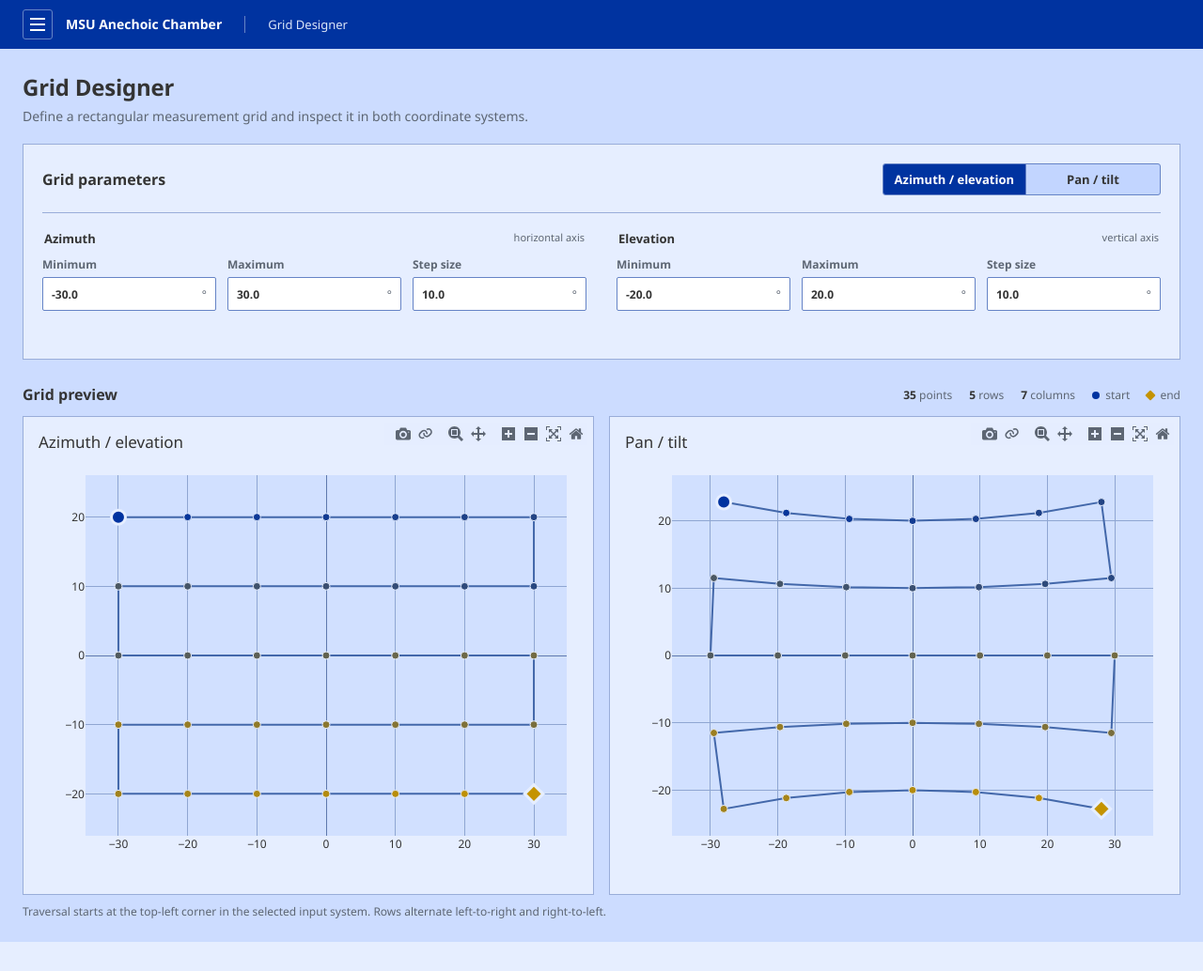
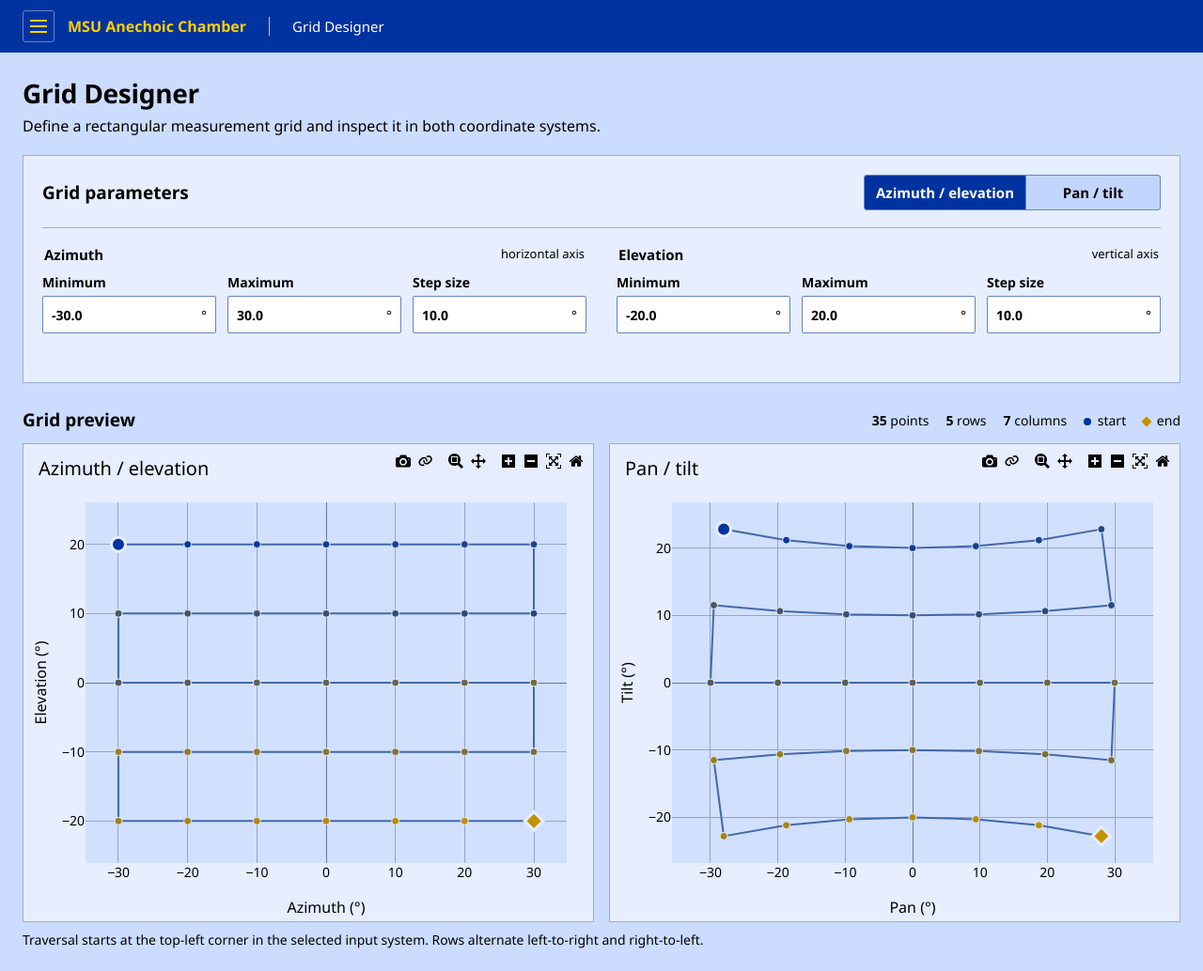
Before and after one commit to msu-ssc/lems-anechoic, a FastAPI app: page /grid-designer in a window 1280 px wide. Shown: the whole page at 94% size. Before the commit the page ends 1003 px from the top, so only its background shows below. Run offline with FastAPI, Linux system fonts and the light colour scheme.

Commit message:
Better colors. Theme finally looks nice.

```diff
--- a/msu_anechoic/web/app.py
+++ b/msu_anechoic/web/app.py
@@ -125,21 +125,32 @@ def _figure(
     return {
         "data": data,
         "layout": {
-            "title": {"text": title, "x": 0.02, "xanchor": "left"},
+            "title": {
+                "text": title,
+                "x": 0.02,
+                "xanchor": "left",
+                "font": {"size": 20},
+            },
             "paper_bgcolor": "#e6eeff",
             "plot_bgcolor": "#d1e0ff",
-            "font": {"family": "Aptos, Segoe UI, Arial, sans-serif", "color": "#343434"},
+            "font": {
+                "family": "Aptos, Segoe UI, Arial, sans-serif",
+                "color": "#000000",
+                "size": 14,
+            },
             "margin": {"l": 62, "r": 24, "t": 58, "b": 58},
             "hovermode": "closest",
             "showlegend": False,
             "xaxis": {
-                "title": x_title,
+                "title": {"text": x_title, "font": {"size": 16}},
+                "tickfont": {"size": 14},
                 "gridcolor": "#8fa6d2",
                 "zerolinecolor": "#5f79ad",
                 "automargin": True,
             },
             "yaxis": {
-                "title": y_title,
+                "title": {"text": y_title, "font": {"size": 16}},
+                "tickfont": {"size": 14},
                 "gridcolor": "#8fa6d2",
                 "zerolinecolor": "#5f79ad",
                 "automargin": True,
--- a/msu_anechoic/web/static/grid-designer.css
+++ b/msu_anechoic/web/static/grid-designer.css
@@ -9,8 +9,8 @@
     --surface-muted: #c2d5ff; /* HSL lightness 88% */
     --border: #99add9;
     --border-dark: #6684c6;
-    --text: #343434;
-    --text-muted: #5d6673;
+    --text: #000000;
+    --text-muted: #000000;
     --accent: #0033a0;
     --accent-dark: #002779;
     --accent-secondary: #005eb8;
@@ -19,7 +19,7 @@
     --header: #0033a0;
     --header-border: #0033a0;
     --header-text: #ffffff;
-    --header-muted: #dce5f8;
+    --header-muted: #ffffff;
     --header-divider: #6684c6;
     --input: #ffffff;
     --menu-hover: #ccdcff;
@@ -27,7 +27,7 @@
     --warning-surface: #fff1df;
     --plot-paper: #e6eeff;
     --plot-background: #d1e0ff; /* HSL lightness 91% */
-    --plot-text: #343434;
+    --plot-text: #000000;
     --plot-grid: #8fa6d2;
     --plot-zero: #5f79ad;
     --plot-line: #4368aa;
@@ -83,11 +83,11 @@ body {
     min-width: 320px;
     margin: 0;
     background: var(--background);
-    font-size: 14px;
+    font-size: 16px;
 }
 
 .site-header {
-    height: 52px;
+    height: 56px;
     padding: 0 24px;
     position: relative;
     z-index: 10;
@@ -100,11 +100,11 @@ body {
 }
 
 .menu-toggle {
-    width: 32px;
-    height: 32px;
+    width: 34px;
+    height: 34px;
     padding: 7px;
     display: inline-flex;
-    flex: 0 0 32px;
+    flex: 0 0 34px;
     flex-direction: column;
     justify-content: center;
     gap: 4px;
@@ -128,12 +128,12 @@ body {
     width: 100%;
     height: 2px;
     display: block;
-    background: var(--header-text);
+    background: var(--brand-yellow);
 }
 
 .application-name {
-    color: var(--header-text);
-    font-size: 14px;
+    color: var(--brand-yellow);
+    font-size: 16px;
     font-weight: 650;
     text-decoration: none;
 }
@@ -141,16 +141,16 @@ body {
 .current-page {
     margin-left: 10px;
     padding-left: 24px;
-    border-left: 1px solid var(--header-divider);
+    border-left: 1px solid var(--brand-yellow);
     color: var(--header-muted);
-    font-size: 13px;
+    font-size: 15px;
 }
 
 .application-menu {
     width: 330px;
     padding: 6px;
     position: absolute;
-    top: 45px;
+    top: 49px;
     left: 24px;
     border: 1px solid var(--border-dark);
     border-radius: 3px;
@@ -273,7 +273,7 @@ p {
 
 h1 {
     margin-bottom: 5px;
-    font-size: 24px;
+    font-size: 28px;
     font-weight: 650;
     letter-spacing: -0.01em;
 }
@@ -285,7 +285,7 @@ h1 {
 
 h2 {
     margin-bottom: 0;
-    font-size: 16px;
+    font-size: 19px;
     font-weight: 650;
 }
 
@@ -336,10 +336,10 @@ h2 {
 
 .coordinate-switch span {
     min-width: 142px;
-    padding: 7px 12px;
+    padding: 8px 12px;
     display: block;
     color: var(--text);
-    font-size: 13px;
+    font-size: 15px;
     font-weight: 600;
     text-align: center;
 }
@@ -378,14 +378,14 @@ legend {
     width: 100%;
     margin-bottom: 10px;
     color: var(--text);
-    font-size: 13px;
+    font-size: 15px;
     font-weight: 650;
 }
 
 legend span {
     float: right;
     color: var(--text-muted);
-    font-size: 11px;
+    font-size: 13px;
     font-weight: 400;
 }
 
@@ -397,7 +397,7 @@ legend span {
 
 .input-grid label {
     color: var(--text-muted);
-    font-size: 12px;
+    font-size: 14px;
     font-weight: 600;
 }
 
@@ -418,7 +418,7 @@ legend span {
 .number-input input {
     width: 100%;
     min-width: 0;
-    height: 34px;
+    height: 38px;
     padding: 6px 4px 6px 9px;
     border: 0;
     outline: 0;
@@ -431,7 +431,7 @@ legend span {
 .number-input b {
     padding-right: 9px;
     color: var(--text-muted);
-    font-size: 12px;
+    font-size: 14px;
     font-weight: 400;
 }
 
@@ -441,8 +441,8 @@ legend span {
     display: flex;
     justify-content: space-between;
     gap: 20px;
-    color: #6d7781;
-    font-size: 12px;
+    color: var(--text-muted);
+    font-size: 14px;
 }
 
 .htmx-indicator {
@@ -470,7 +470,7 @@ legend span {
     justify-content: flex-end;
     gap: 8px 18px;
     color: var(--text-muted);
-    font-size: 12px;
+    font-size: 14px;
 }
 
 .grid-summary strong {
@@ -515,7 +515,7 @@ legend span {
 .path-note {
     margin: 9px 0 0;
     color: var(--text-muted);
-    font-size: 12px;
+    font-size: 14px;
 }
 
 .validation-message {
```
Also changed, not shown: other parts of msu_anechoic/web/static/grid-designer.css (+11 -11 lines), tests/test_grid_designer.py (+29 -0 lines).
